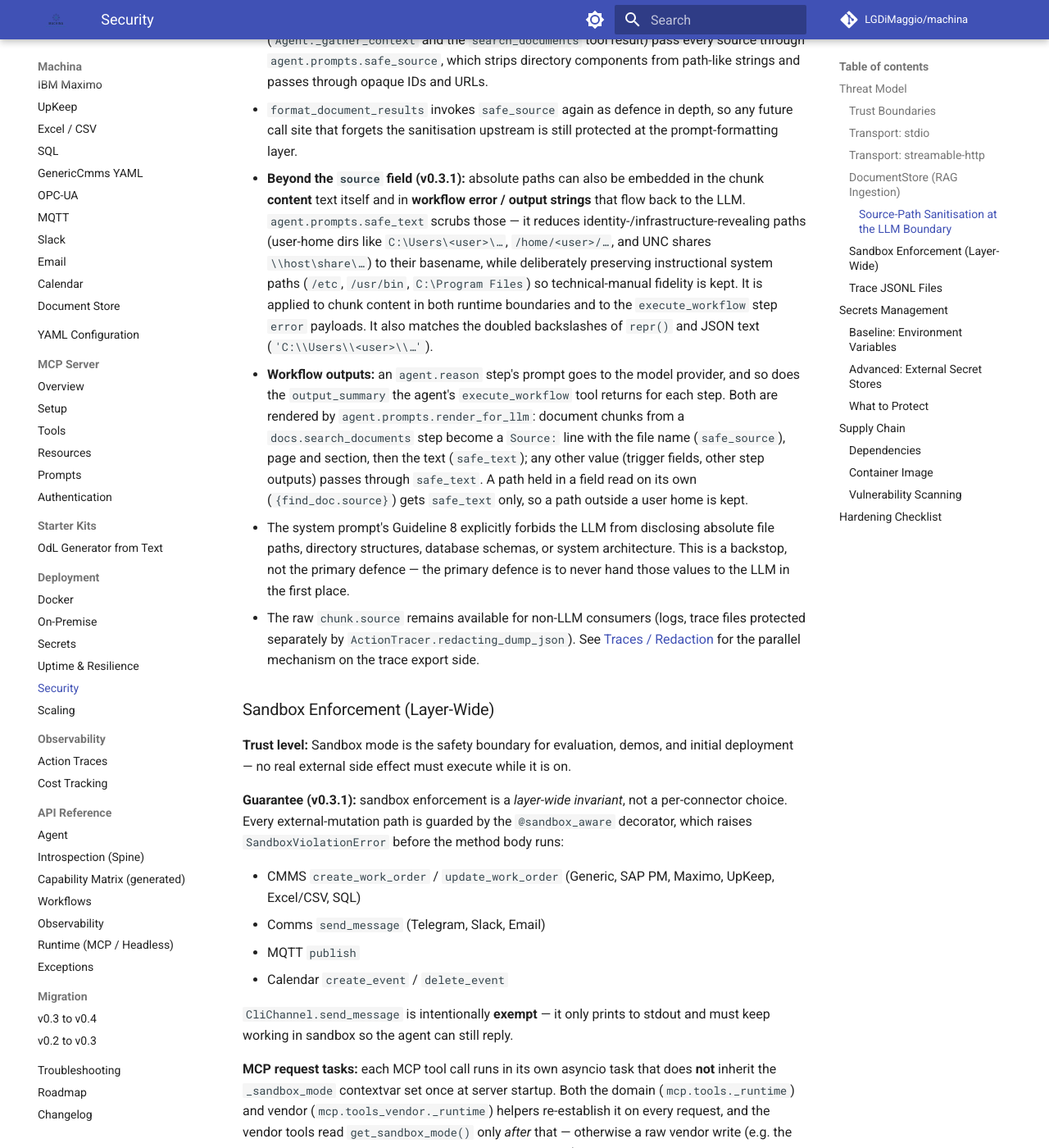
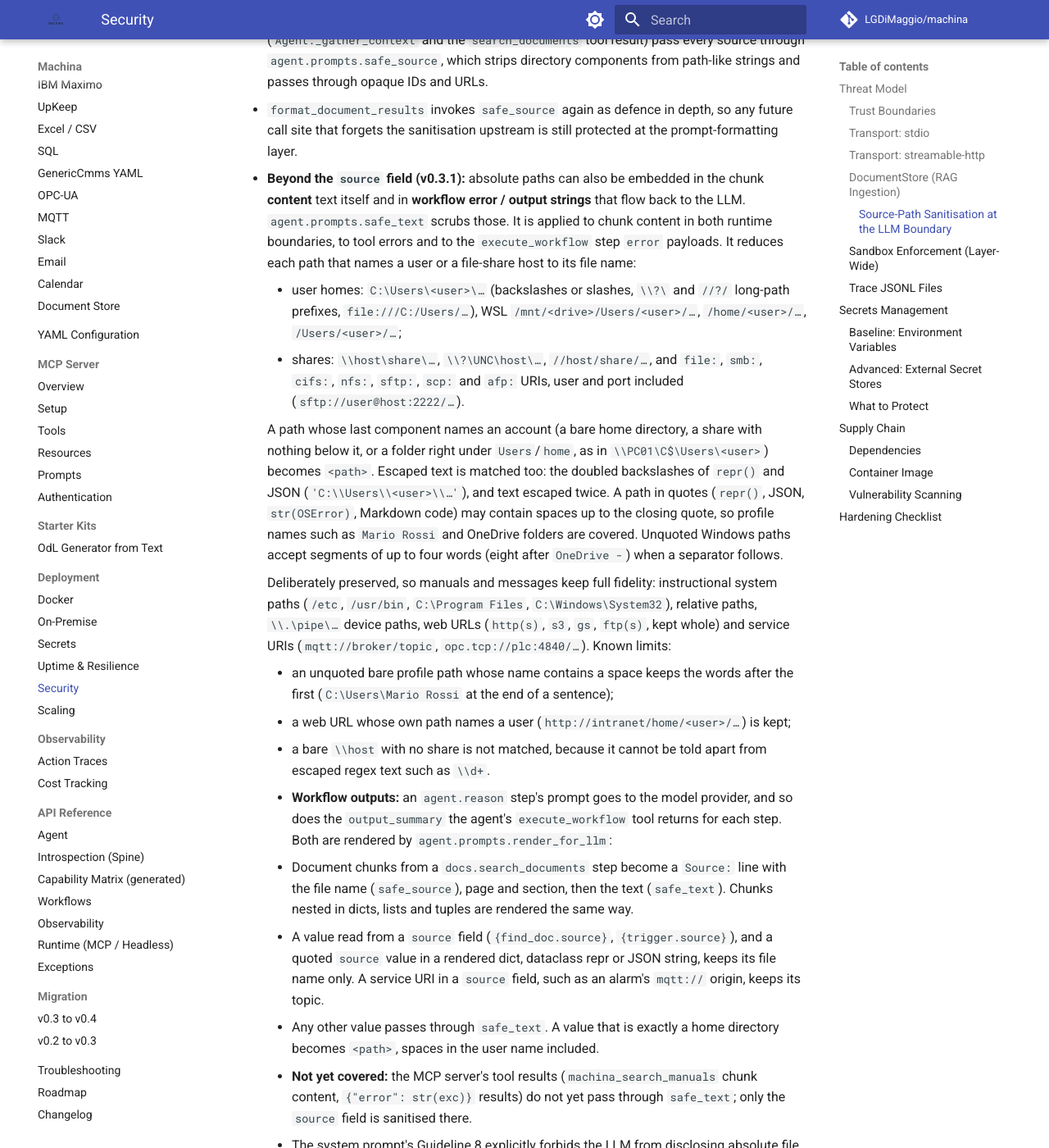
Before and after one commit to LGDiMaggio/machina, an MkDocs documentation site: the page built from docs/deployment/security.md, in a window 1280 px wide and 1400 px high, scrolled down 2258 px. Shown: the whole window at 82% size. Built offline with MkDocs 1.6.1 and Material for MkDocs 9.7.7, drawn with Linux system fonts in a browser that asks for light colours; comment, search, counter and statistics services are not loaded.

Commit message:
docs: describe the extended LLM-boundary path sanitisation
Update "Source-Path Sanitisation at the LLM Boundary" in
docs/deployment/security.md with the path forms safe_text now covers,
the placeholder rule, what is kept unchanged, the known limits, the
source-field handling in render_for_llm, and the MCP tool results that
are not yet covered. Add the CHANGELOG entry under Unreleased, Fixed.

Co-Authored-By: Claude Opus 5.5 <noreply@anthropic.com>

```diff
--- a/docs/deployment/security.md
+++ b/docs/deployment/security.md
@@ -99,23 +99,60 @@ own payload, not an LLM hallucination.
   protected at the prompt-formatting layer.
 - **Beyond the `source` field (v0.3.1):** absolute paths can also be embedded
   in the chunk **content** text itself and in **workflow error / output
-  strings** that flow back to the LLM. `agent.prompts.safe_text` scrubs those
-  — it reduces identity-/infrastructure-revealing paths (user-home dirs like
-  `C:\Users\<user>\…`, `/home/<user>/…`, and UNC shares `\\host\share\…`) to
-  their basename, while deliberately preserving instructional system paths
-  (`/etc`, `/usr/bin`, `C:\Program Files`) so technical-manual fidelity is
-  kept. It is applied to chunk content in both runtime boundaries and to the
-  `execute_workflow` step `error` payloads. It also matches the doubled
-  backslashes of `repr()` and JSON text (`'C:\\Users\\<user>\\…'`).
+  strings** that flow back to the LLM. `agent.prompts.safe_text` scrubs those.
+  It is applied to chunk content in both runtime boundaries, to tool errors
+  and to the `execute_workflow` step `error` payloads. It reduces each path
+  that names a user or a file-share host to its file name:
+
+    - user homes: `C:\Users\<user>\…` (backslashes or slashes, `\\?\` and
+      `//?/` long-path prefixes, `file:///C:/Users/…`), WSL
+      `/mnt/<drive>/Users/<user>/…`, `/home/<user>/…`, `/Users/<user>/…`;
+    - shares: `\\host\share\…`, `\\?\UNC\host\…`, `//host/share/…`, and
+      `file:`, `smb:`, `cifs:`, `nfs:`, `sftp:`, `scp:` and `afp:` URIs,
+      user and port included (`sftp://user@host:2222/…`).
+
+    A path whose last component names an account (a bare home directory, a
+    share with nothing below it, or a folder right under `Users`/`home`, as in
+    `\\PC01\C$\Users\<user>`) becomes `<path>`. Escaped text is matched too:
+    the doubled backslashes of `repr()` and JSON (`'C:\\Users\\<user>\\…'`),
+    and text escaped twice. A path in quotes (`repr()`, JSON, `str(OSError)`,
+    Markdown code) may contain spaces up to the closing quote, so profile names
+    such as `Mario Rossi` and OneDrive folders are covered. Unquoted Windows
+    paths accept segments of up to four words (eight after `OneDrive -`) when
+    a separator follows.
+
+    Deliberately preserved, so manuals and messages keep full fidelity:
+    instructional system paths (`/etc`, `/usr/bin`, `C:\Program Files`,
+    `C:\Windows\System32`), relative paths, `\\.\pipe\…` device paths, web URLs
+    (`http(s)`, `s3`, `gs`, `ftp(s)`, kept whole) and service URIs
+    (`mqtt://broker/topic`, `opc.tcp://plc:4840/…`). Known limits:
+
+    - an unquoted bare profile path whose name contains a space keeps the
+      words after the first (`C:\Users\Mario Rossi` at the end of a
+      sentence);
+    - a web URL whose own path names a user (`http://intranet/home/<user>/…`)
+      is kept;
+    - a bare `\\host` with no share is not matched, because it cannot be told
+      apart from escaped regex text such as `\\d+`.
 - **Workflow outputs:** an `agent.reason` step's prompt goes to the model
   provider, and so does the `output_summary` the agent's `execute_workflow`
   tool returns for each step. Both are rendered by
-  `agent.prompts.render_for_llm`: document chunks from a
-  `docs.search_documents` step become a `Source:` line with the file name
-  (`safe_source`), page and section, then the text (`safe_text`); any other
-  value (trigger fields, other step outputs) passes through `safe_text`.
-  A path held in a field read on its own (`{find_doc.source}`) gets
-  `safe_text` only, so a path outside a user home is kept.
+  `agent.prompts.render_for_llm`:
+
+    - Document chunks from a `docs.search_documents` step become a `Source:`
+      line with the file name (`safe_source`), page and section, then the text
+      (`safe_text`). Chunks nested in dicts, lists and tuples are rendered the
+      same way.
+    - A value read from a `source` field (`{find_doc.source}`,
+      `{trigger.source}`), and a quoted `source` value in a rendered dict,
+      dataclass repr or JSON string, keeps its file name only. A service URI
+      in a `source` field, such as an alarm's `mqtt://` origin, keeps its
+      topic.
+    - Any other value passes through `safe_text`. A value that is exactly a
+      home directory becomes `<path>`, spaces in the user name included.
+- **Not yet covered:** the MCP server's tool results (`machina_search_manuals`
+  chunk content, `{"error": str(exc)}` results) do not yet pass through
+  `safe_text`; only the `source` field is sanitised there.
 - The system prompt's Guideline 8 explicitly forbids the LLM from disclosing
   absolute file paths, directory structures, database schemas, or system
   architecture. This is a backstop, not the primary defence — the primary
```
Also changed, not shown: CHANGELOG.md (+1 -0 lines).
